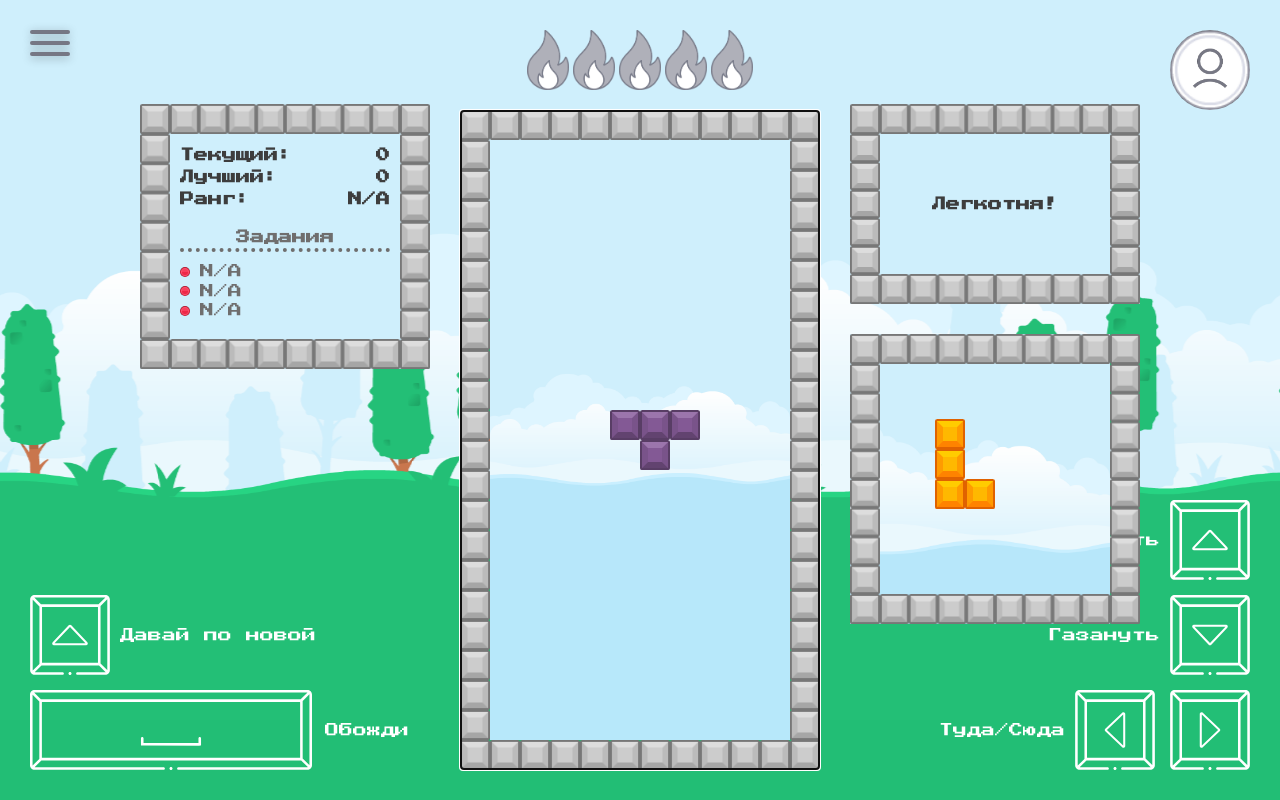
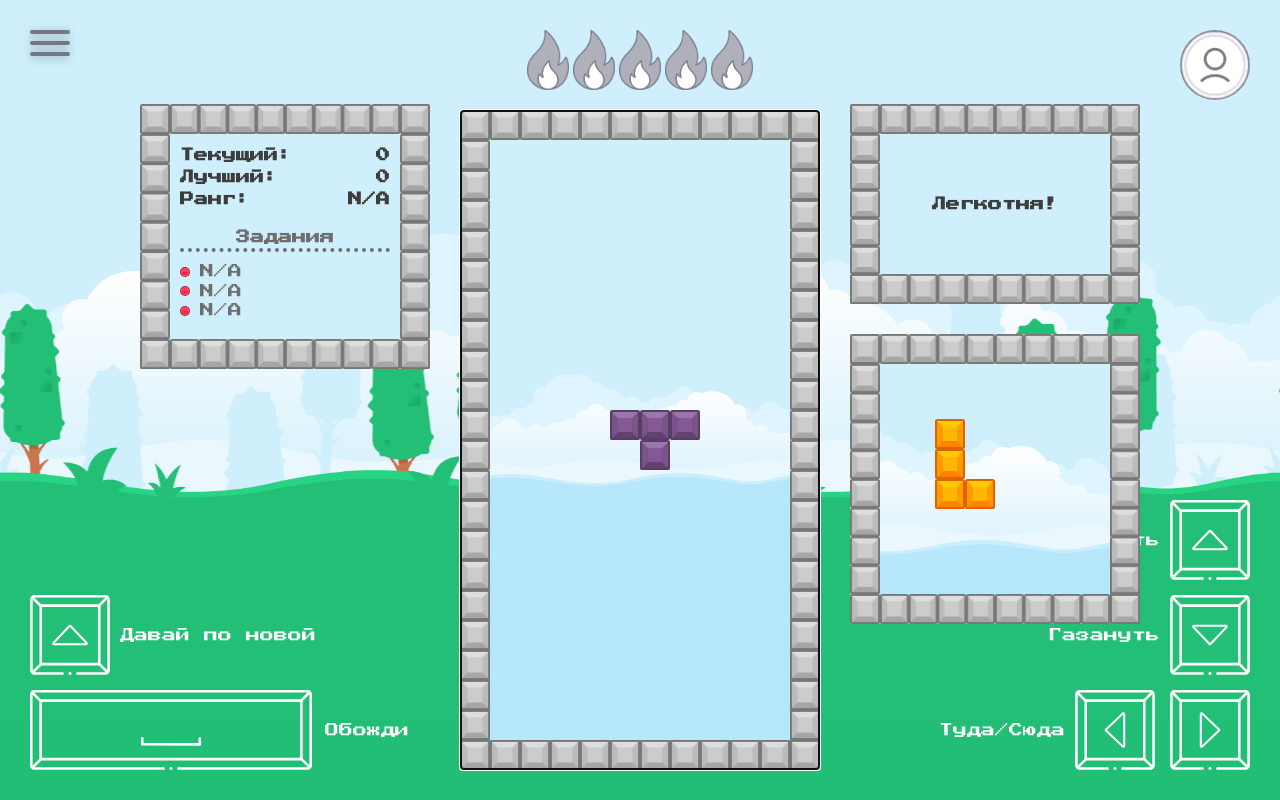
Before and after one commit to ewudes/emuluvium, a React (Create React App) app: page /tetrogrid in a window 1280 px wide. Shown: the top 800 px of the page. Built offline with nearby package versions, Linux system fonts and the light colour scheme.

Commit message:
fix: icon profile style

```diff
--- a/src/games/tetrogrid/tetrogrid.scss
+++ b/src/games/tetrogrid/tetrogrid.scss
@@ -111,8 +111,8 @@ body {
     top: 0;
     right: 0;
     margin: 30px;
-    width: 80px;
-    height: 80px;
+    width: 70px;
+    height: 70px;
     border-radius: 50%;
     background-image:
                     url('./../../vendor/decorate/profile-icon.png'),
```
